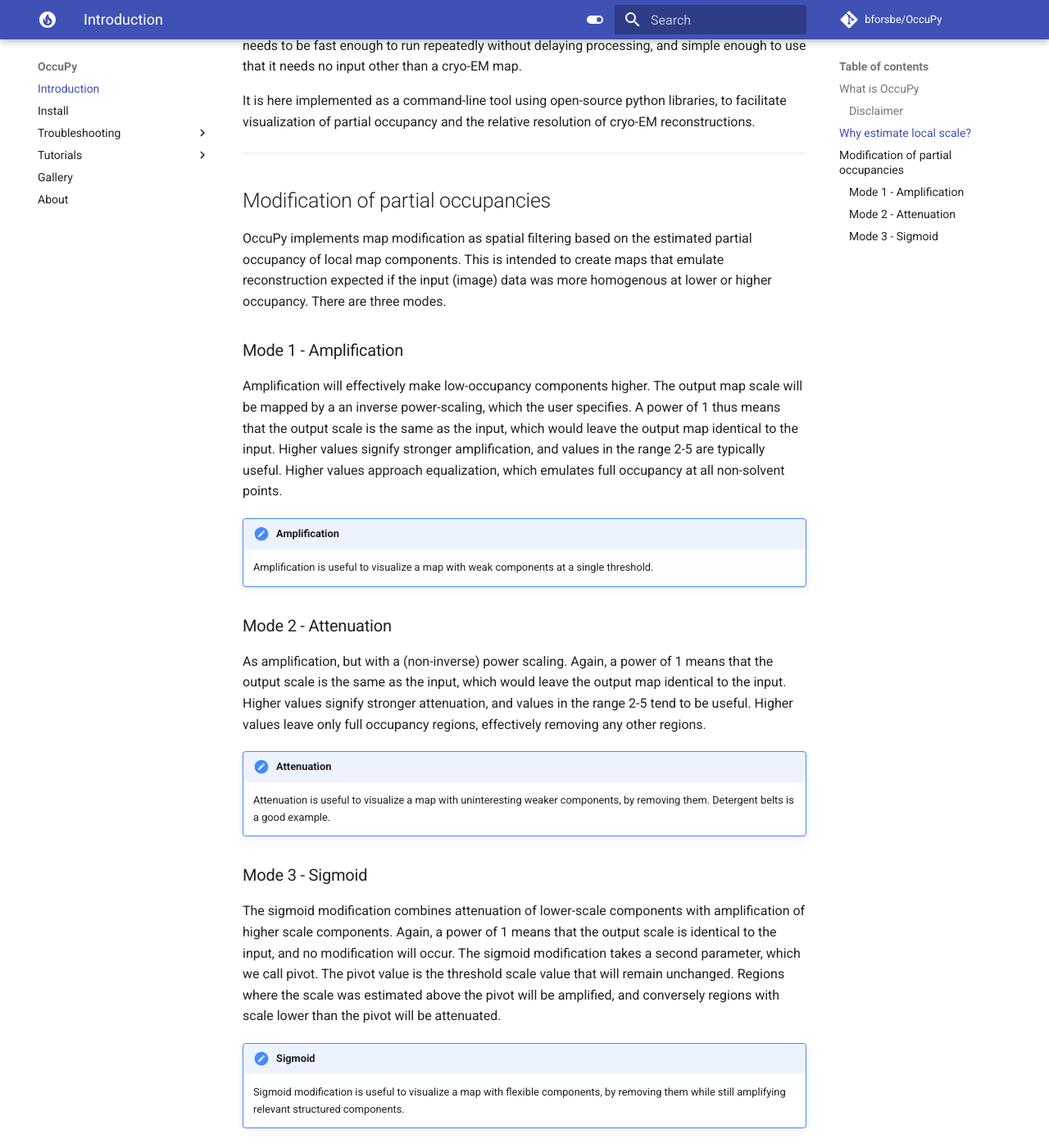
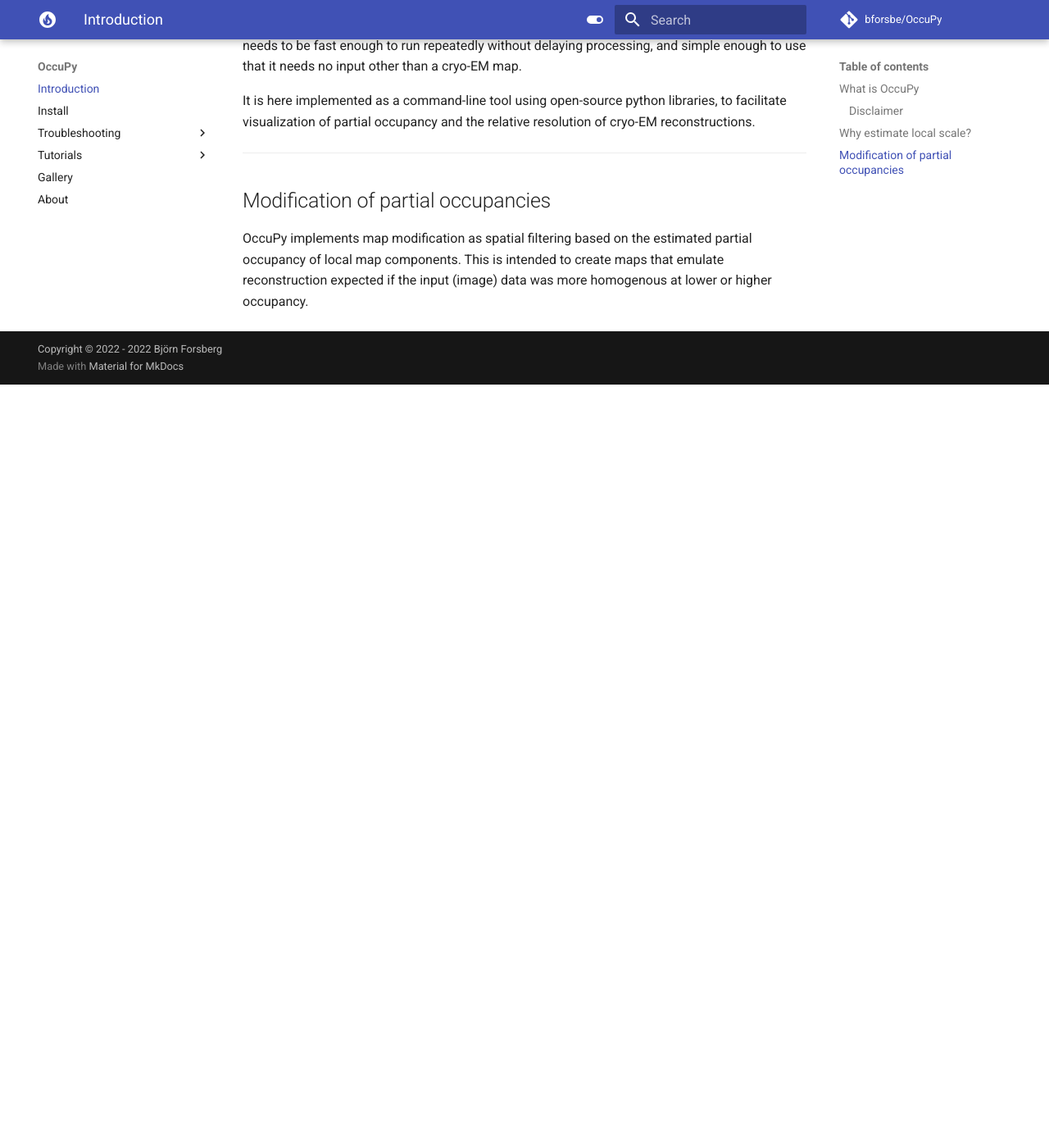
Before and after one commit to bforsbe/OccuPy, an MkDocs documentation site: the page built from docs/index.md, in a window 1280 px wide and 1400 px high, scrolled down 1382 px. Shown: the whole window at 82% size. Built offline with MkDocs 1.6.1 and Material for MkDocs 9.7.7, drawn with Linux system fonts in a browser that asks for light colours; comment, search, counter and statistics services are not loaded; after the commit the page ends 1851 px from its top, so only the background shows below that.

```diff
--- a/docs/index.md
+++ b/docs/index.md
@@ -69,47 +69,4 @@
 ## Modification of partial occupancies
 OccuPy implements map modification as spatial filtering based on the estimated partial occupancy of local map
 components. This is intended to create maps that emulate reconstruction expected if the input (image) data was more
-homogenous at lower or higher occupancy. There are three modes.
-
-### Mode 1  - Amplification
-Amplification will effectively make low-occupancy components higher. The output map scale will be mapped by a
-an inverse power-scaling, which the user specifies. A power of 1 thus means that the output scale is the same as the
-input, which would leave the output map identical to the input. Higher values signify stronger amplification, and
-values in the range 2-5 are typically useful. Higher values approach equalization, which emulates full occupancy at all
-non-solvent points.
-
-<div class="admonition note">
-<p class="admonition-title">Amplification</p>
-<p>
-Amplification is useful to visualize a map with weak components at a single threshold.
-</p>
-</div>
-
-### Mode 2 - Attenuation
-As amplification, but with a (non-inverse) power scaling. Again, a power of 1 means that the output scale is the
-same as the input, which would leave the output map identical to the input. Higher values signify stronger attenuation,
-and values in the range 2-5 tend to be useful. Higher values leave only full occupancy regions, effectively removing
-any other regions.
-
-<div class="admonition note">
-<p class="admonition-title">Attenuation</p>
-<p>
-Attenuation is useful to visualize a map with uninteresting weaker components, by removing them. Detergent belts is
-a good example.
-</p>
-</div>
-
-### Mode 3 - Sigmoid
-The sigmoid modification combines attenuation of lower-scale components with amplification of higher scale
-components. Again, a power of 1 means that the output scale is identical to the input, and no modification will
-occur. The sigmoid modification takes a second parameter, which we call pivot. The pivot value is the threshold
-scale value that will remain unchanged. Regions where the scale was estimated above the pivot will be amplified, and
-conversely regions with scale lower than the pivot will be attenuated.
-
-<div class="admonition note">
-<p class="admonition-title">Sigmoid</p>
-<p>
-Sigmoid modification is useful to visualize a map with flexible components, by removing them while still amplifying
-relevant structured components.
-</p>
-</div>
+homogenous at lower or higher occupancy.
--- a/mkdocs.yml
+++ b/mkdocs.yml
@@ -95,7 +95,7 @@
           - Supress solvent: Tutorials/case/supp_solv.md
           - Make a subtraction mask : Tutorials/case/sub_mask.md
           - Use a solvent definition: Tutorials/case/soldef.md
-  - Gallery: generated/gallery       # The first gallery of examples
+  - Gallery: gallery       # The first gallery of examples
   - About: zcite.md
 
 plugins:
```
Also changed, not shown: docs/gallery/index.md (added, +102 -0 lines), docs/gallery/synthetic.md (added, +3 -0 lines), docs/generated/gallery/index.md (added, +76 -0 lines), docs/gallery/thumbs/actin.png (added), docs/gallery/thumbs/high-res.png (added), docs/gallery/thumbs/mass.png (added), docs/gallery/thumbs/membrane.png (added), docs/gallery/thumbs/synthetic.png (added).
